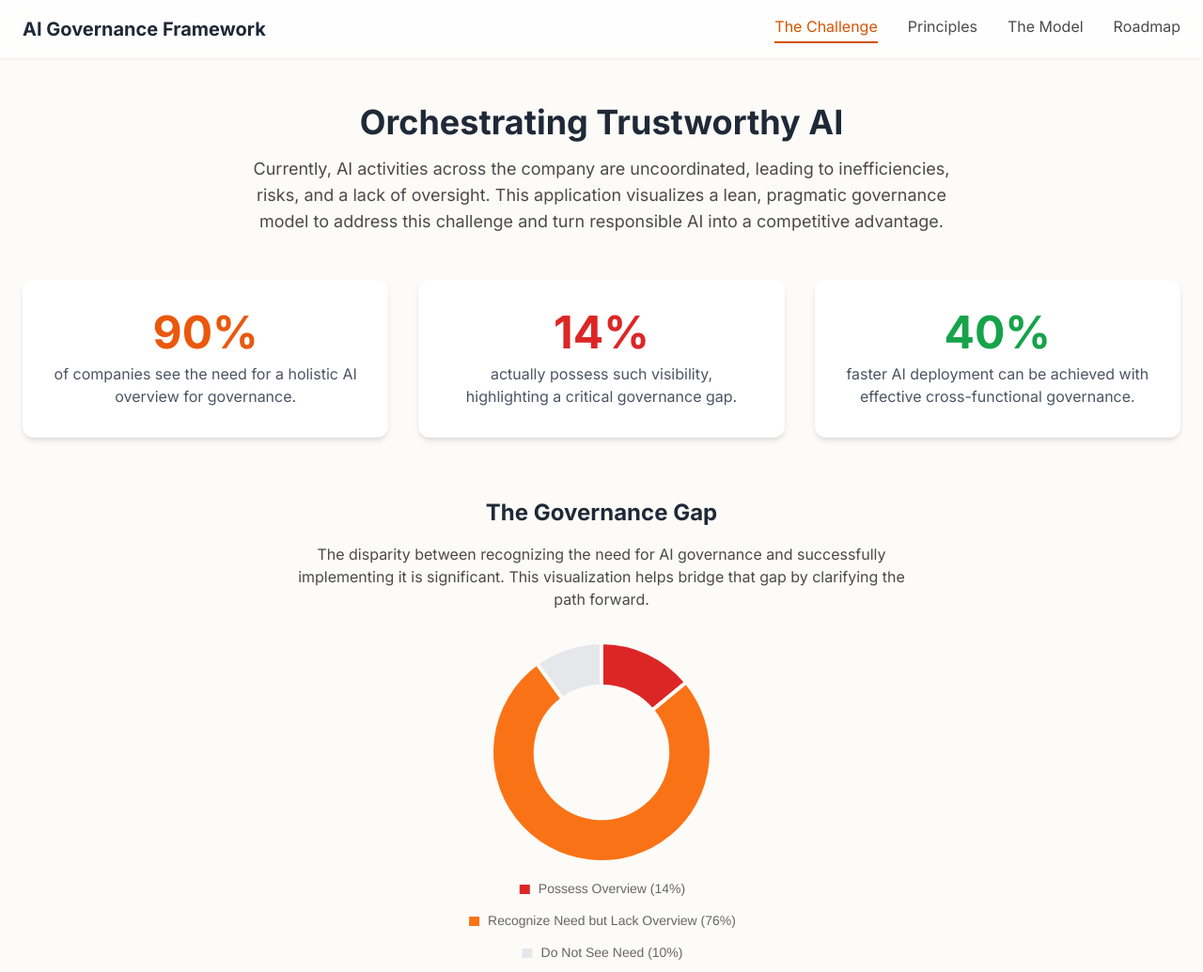
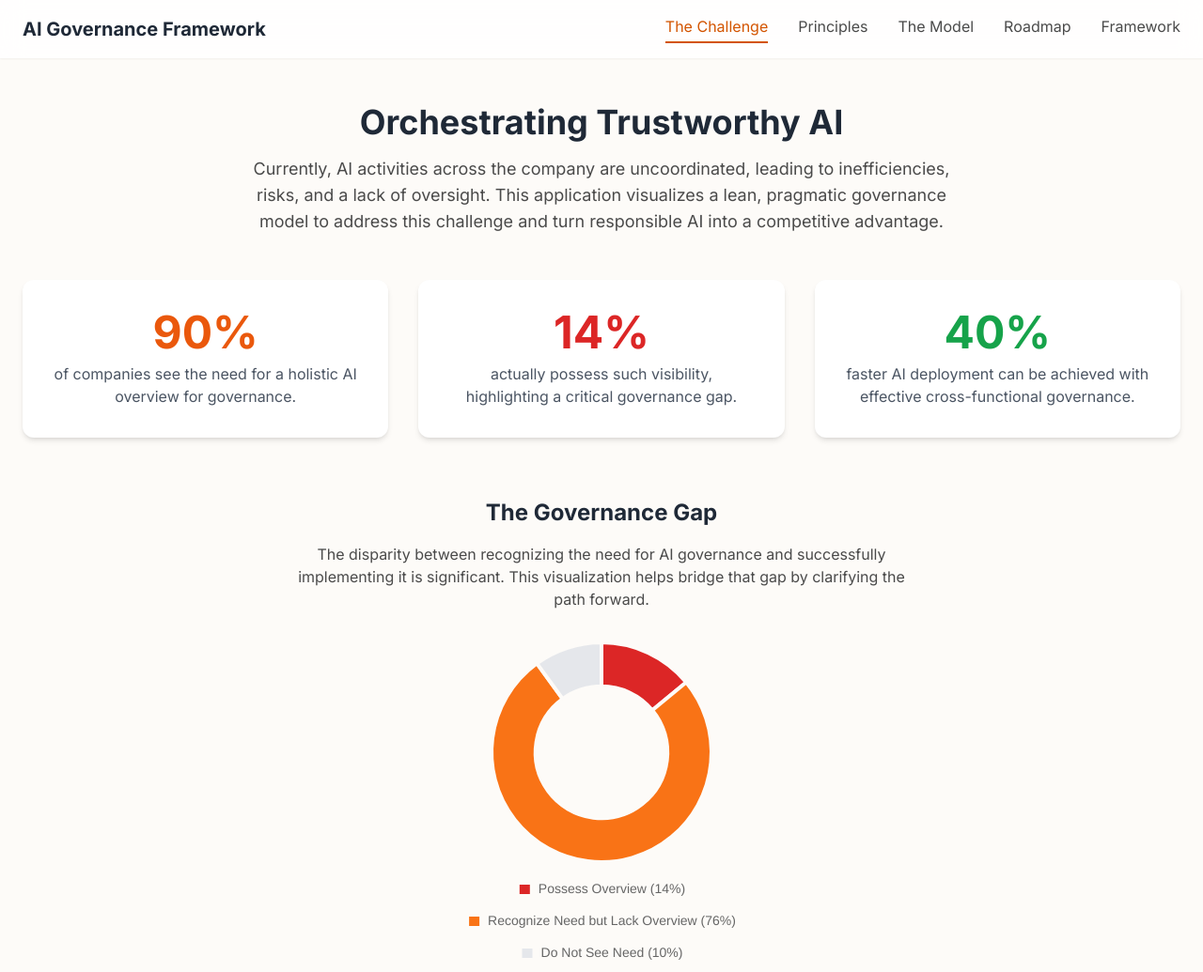
Before and after one commit to renekaufmann01/lean-ai-governance, a plain HTML site: page framework.html in a window 1280 px wide. Shown: the top 1035 px of the page at 94% size. Drawn offline with nearby package versions, Linux system fonts and the light colour scheme.

Commit message:
Update framework.html

```diff
--- a/framework.html
+++ b/framework.html
@@ -83,6 +83,7 @@
                 <a class="nav-link border-b-2 border-transparent pb-1" data-target="principles">Principles</a>
                 <a class="nav-link border-b-2 border-transparent pb-1" data-target="model">The Model</a>
                 <a class="nav-link border-b-2 border-transparent pb-1" data-target="roadmap">Roadmap</a>
+                <a class="nav-link border-b-2 border-transparent pb-1" data-target="https://renekaufmann01.github.io/lean-ai-governance/">Framework</a>
             </div>
         </nav>
     </header>
```
